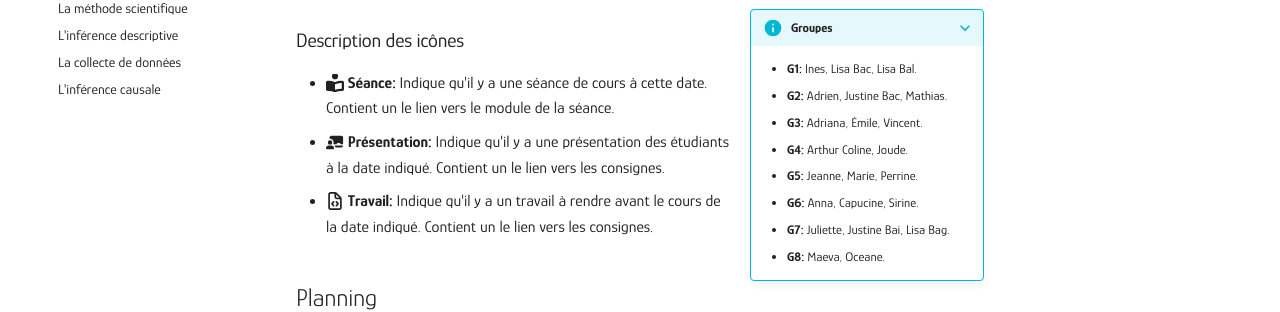
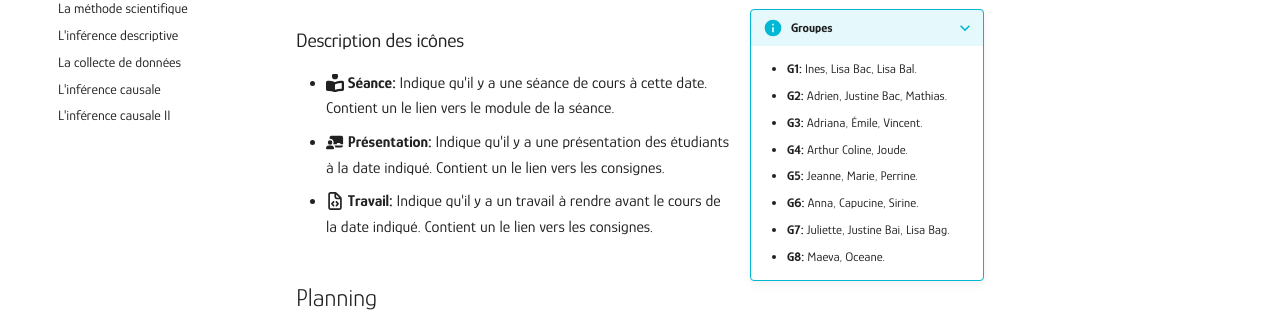
Before and after one commit to mickaeltemporao/mdss, an MkDocs documentation site: the page built from docs/schedule.md, in a window 1280 px wide. Shown: the part 286-598 px from the top of the page. Built offline with MkDocs 1.6.1 and Material for MkDocs 9.7.7, drawn with Linux system fonts in a browser that asks for light colours; some of the changed lines change nothing that is shown.

Commit message:
update nav

```diff
--- a/mkdocs.yml
+++ b/mkdocs.yml
@@ -65,6 +65,7 @@ nav:
       - modules/descriptive-inference.md
       - modules/literature-review.md
       - modules/causal-inference.md
+      - modules/causal-inference-2.md
       # - modules/sampling.md
       # - modules/measurement.md
       # - modules/replication.md
```
